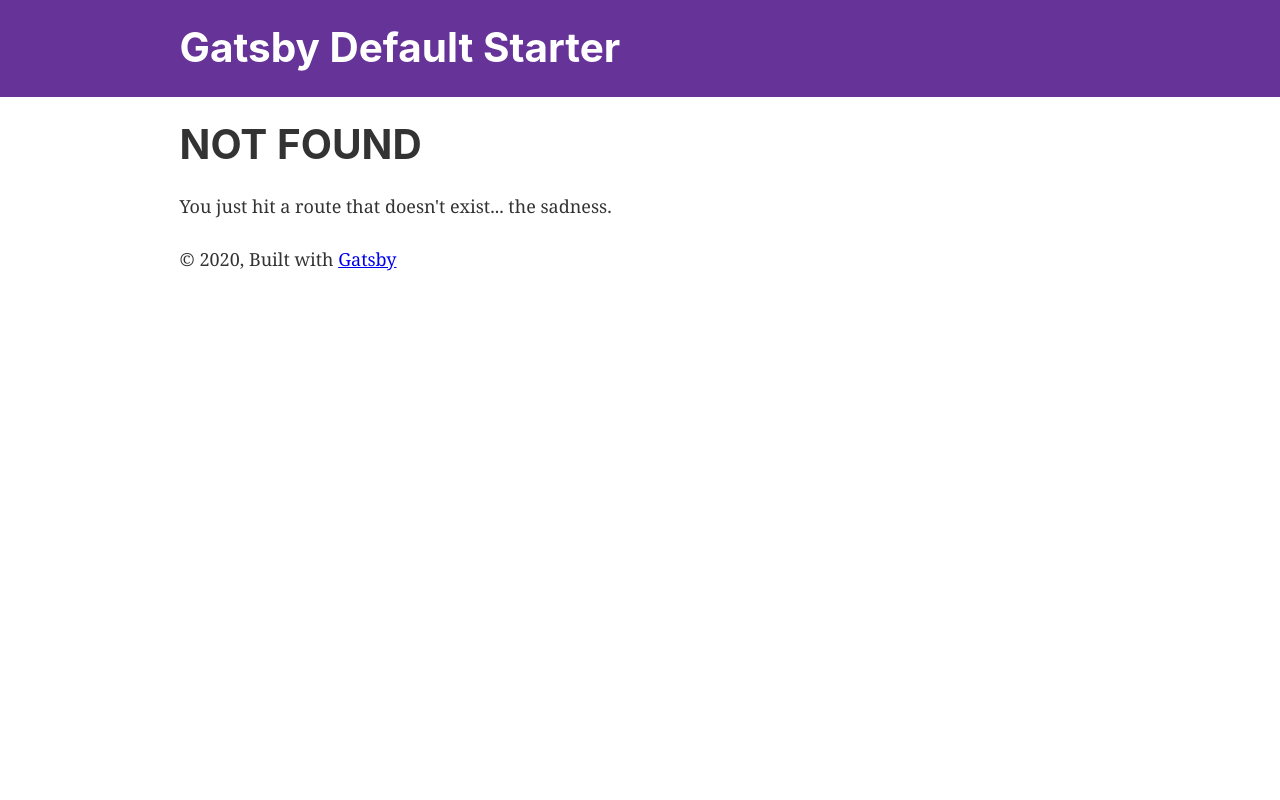
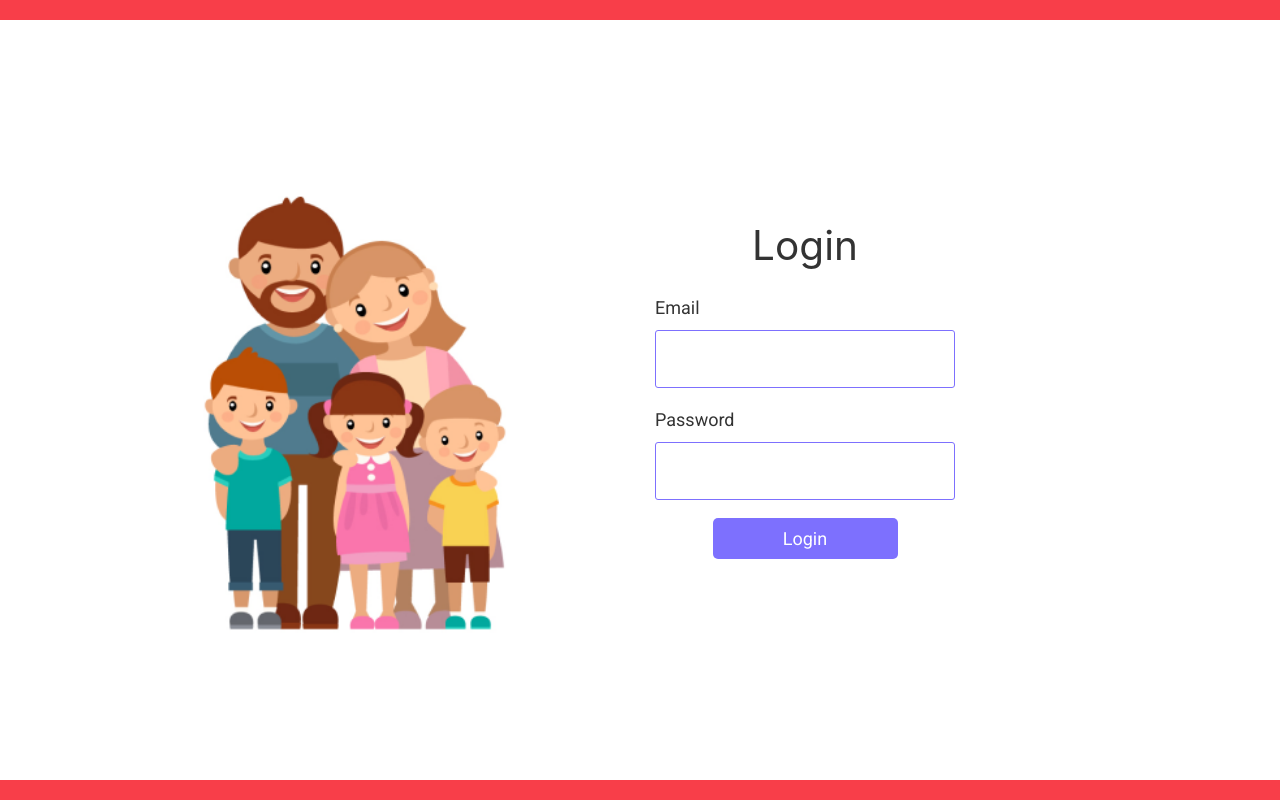
Before and after one commit to Disney-Parent-1-BW/FrontEnd, a Gatsby site: page /login in a window 1280 px wide. Before the commit this address had no page. Built offline with nearby package versions, Linux system fonts and the light colour scheme; Gatsby itself is replaced by a stand-in of ours.

Commit message:
login form UI complete

```diff
--- a/src/components/image.js
+++ b/src/components/image.js
@@ -16,9 +16,9 @@ import Img from "gatsby-image"
 const Image = () => {
   const data = useStaticQuery(graphql`
     query {
-      placeholderImage: file(relativePath: { eq: "gatsby-astronaut.png" }) {
+      placeholderImage: file(relativePath: { eq: "9 1_family.png" }) {
         childImageSharp {
-          fluid(maxWidth: 300) {
+          fluid(maxWidth: 400) {
             ...GatsbyImageSharpFluid
           }
         }
--- a/src/components/layout.css
+++ b/src/components/layout.css
@@ -1,3 +1,5 @@
+@import url('https://fonts.googleapis.com/css?family=Roboto:100,300,400,500&display=swap');
+
 html {
   font-family: sans-serif;
   -ms-text-size-adjust: 100%;
@@ -620,3 +622,26 @@ pre tt:after {
     font-size: 100%;
   }
 }
+
+.top-bar, .bottom-bar {
+  width: 100%;
+  height: 20px;
+  position: fixed;
+  background: #F83E49;
+  z-index: 1;
+}
+
+.top-bar {
+  top: 0;
+}
+
+.bottom-bar {
+   bottom: 0;
+}
+
+.main-container {
+  height: 100vh;
+  display: flex;
+  flex-direction: column;
+  justify-content: center;
+}
--- /dev/null
+++ b/src/components/login-form.js
@@ -0,0 +1,85 @@
+import React from "react"
+import { withFormik, Form, Field } from "formik"
+import * as Yup from "yup"
+import styled from 'styled-components';
+import "./layout.css"
+
+const LoginForm = () => {
+  return (
+    <>
+      <FormContainer>
+          <h1>Login</h1>
+        <FormGroup className="form-group">
+          <Label htmlFor="email">Email</Label>
+          <Field as={Input} name="email" id="name" />
+        </FormGroup>
+        <FormGroup className="form-group">
+          <Label htmlFor="password">Password</Label>
+          <Field as={Input} name="password" id="password" type="password" />
+        </FormGroup>
+        <Button type='submit'>Login</Button>
+      </FormContainer>
+    </>
+  )
+}
+
+const FormContainer = styled(Form)`
+    display: flex;
+    flex-direction: column;
+    justify-content: center;
+    max-width: 300px;
+    margin-top: 65px;
+    font-family: 'Roboto';
+
+    h1 {
+        text-align: center;
+        font-weight: 400;
+    }
+`;
+
+const FormGroup = styled.div`
+    width: 100%;
+`;
+
+const Label = styled.label`
+    width: 100%;
+`;
+
+const Input = styled.input`
+    height: 58px;
+    width: 300px;
+    border-radius: 3px;
+    border: 1px solid #7D70FE;
+    background: #fff;
+    padding: 0 20px;
+`;
+
+const Button = styled.button`
+    width: 185px;
+    height: 41px;
+    background: #7D70FE;
+    border: none;
+    border-radius: 5px;
+    color: #fff;
+    align-self: center;
+`;
+
+export default withFormik({
+  mapPropsToValues() {
+    return {
+      email: "",
+      password: ""
+    }
+  },
+  validationSchema: Yup.object().shape({
+    email: Yup.string()
+      .email()
+      .required(),
+    password: Yup.string()
+      .length(6, "Password needs to be more than 5 characters")
+      .required("Password is required")
+  }),
+  handleSubmit(values, { setStatus, resetForm }) {
+    console.log(values)
+  },
+})(LoginForm)
--- /dev/null
+++ b/src/components/login-layout.js
@@ -0,0 +1,27 @@
+/**
+ * Layout component that queries for data
+ * with Gatsby's useStaticQuery component
+ *
+ * See: https://www.gatsbyjs.org/docs/use-static-query/
+ */
+
+import React from "react"
+import PropTypes from "prop-types"
+import "./layout.css"
+
+const Layout = ({ children }) => {
+
+  return (
+    <>
+      <div className="top-bar" />
+      <main>{children}</main>
+      <div className="bottom-bar" />
+    </>
+  )
+}
+
+Layout.propTypes = {
+  children: PropTypes.node.isRequired,
+}
+
+export default Layout
--- /dev/null
+++ b/src/pages/login.js
@@ -0,0 +1,31 @@
+import React from "react"
+import { Container, Row, Col } from 'reactstrap';
+import styled from 'styled-components';
+import 'bootstrap/dist/css/bootstrap.min.css';
+
+import Layout from "../components/login-layout"
+import Image from "../components/image"
+import SEO from "../components/seo"
+import LoginForm from '../components/login-form';
+
+const LoginPage = () => (
+  <Layout>
+    <SEO title="Login" />
+    <Container className="main-container">
+      <Row>
+        <Col>
+          <Image />
+        </Col>
+        <Col>
+          <LoginForm />
+        </Col>
+      </Row>
+    </Container>
+  </Layout>
+)
+
+const FullHeightRow = styled(Row)`
+  height: 100vh;
+`;
+
+export default LoginPage;
--- a/src/pages/page-2.js
+++ /dev/null
@@ -1,16 +0,0 @@
-import React from "react"
-import { Link } from "gatsby"
-
-import Layout from "../components/layout"
-import SEO from "../components/seo"
-
-const SecondPage = () => (
-  <Layout>
-    <SEO title="Page two" />
-    <h1>Hi from the second page</h1>
-    <p>Welcome to page 2</p>
-    <Link to="/">Go back to the homepage</Link>
-  </Layout>
-)
-
-export default SecondPage
```
Also changed, not shown: package.json (+6 -1 lines), src/images/9 1_family.png (added), 1 other file.
